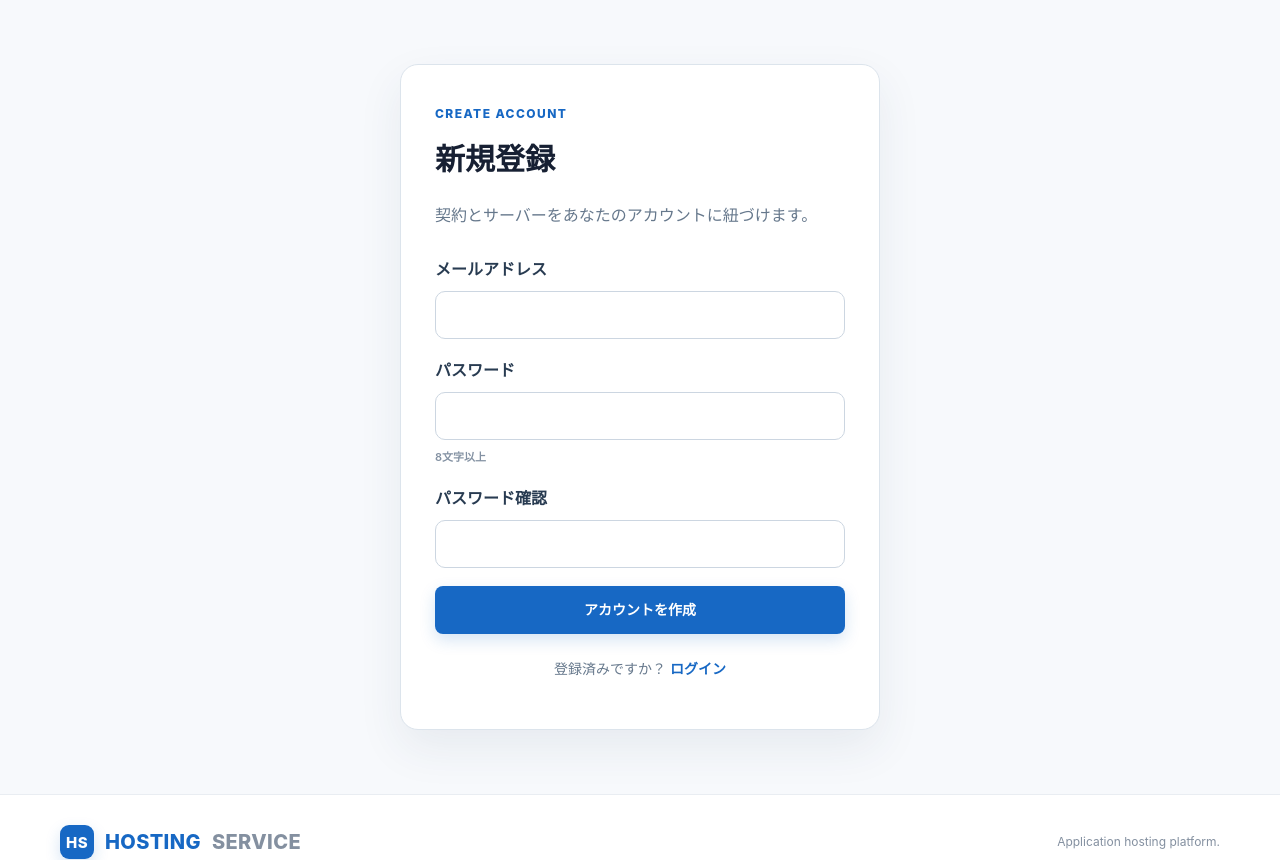
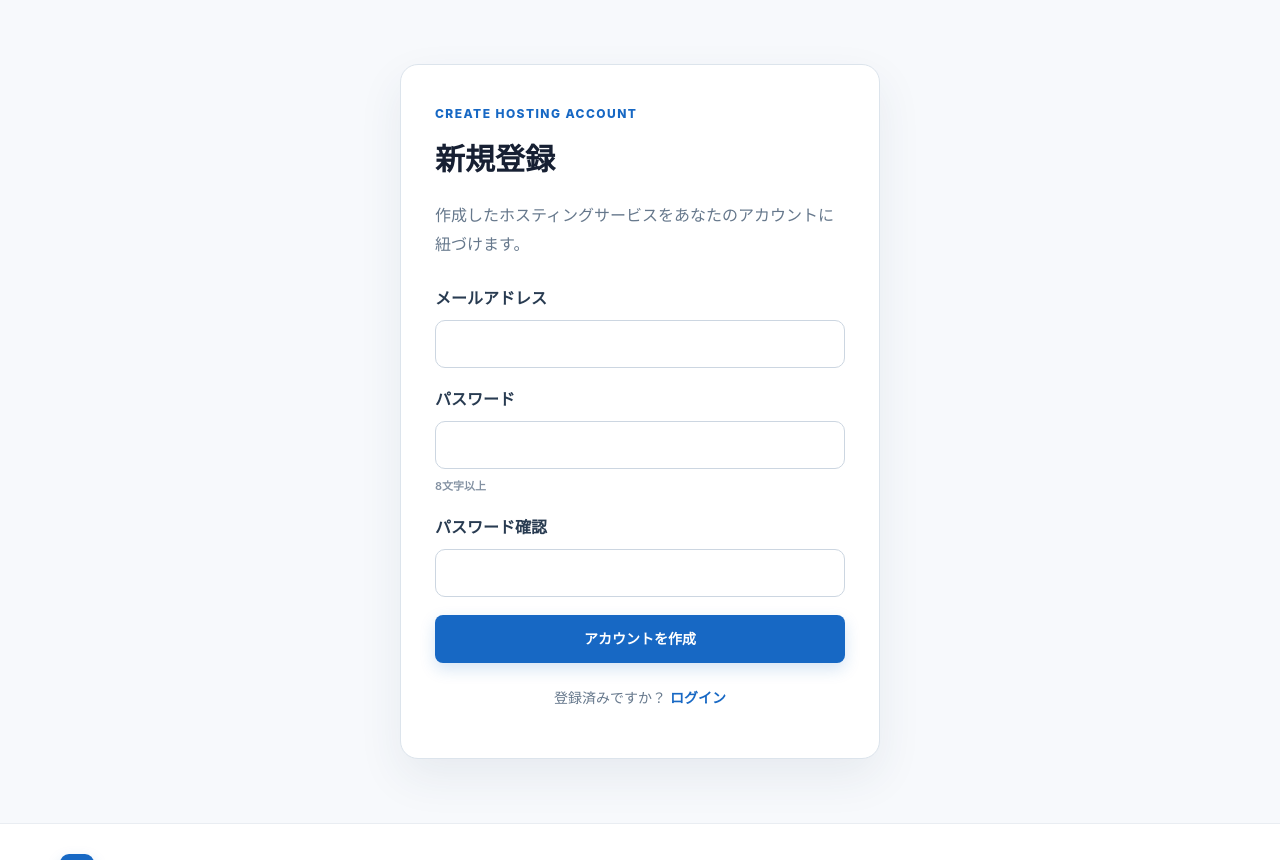
Before and after one commit to ritsu1000000-maker/sandbox, a Flask app: page /signup in a window 1280 px wide. Shown: the part 80-940 px from the top of the page. Run offline with Flask 3, Linux system fonts and the light colour scheme.

Commit message:
Rebrand signup page for hosting service

```diff
--- a/rental-server/templates/signup.html
+++ b/rental-server/templates/signup.html
@@ -1,11 +1,11 @@
 {% extends "base.html" %}
-{% block title %}新規登録｜Rental Server{% endblock %}
+{% block title %}新規登録｜Hosting Service{% endblock %}
 {% block content %}
 <section class="auth-section">
   <div class="auth-card">
-    <span class="page-label">CREATE ACCOUNT</span>
+    <span class="page-label">CREATE HOSTING ACCOUNT</span>
     <h1>新規登録</h1>
-    <p>契約とサーバーをあなたのアカウントに紐づけます。</p>
+    <p>作成したホスティングサービスをあなたのアカウントに紐づけます。</p>
     {% if error %}<div class="form-alert">{{ error }}</div>{% endif %}
     <form method="post" class="auth-form">
       <input type="hidden" name="csrf_token" value="{{ csrf_token }}">
```
